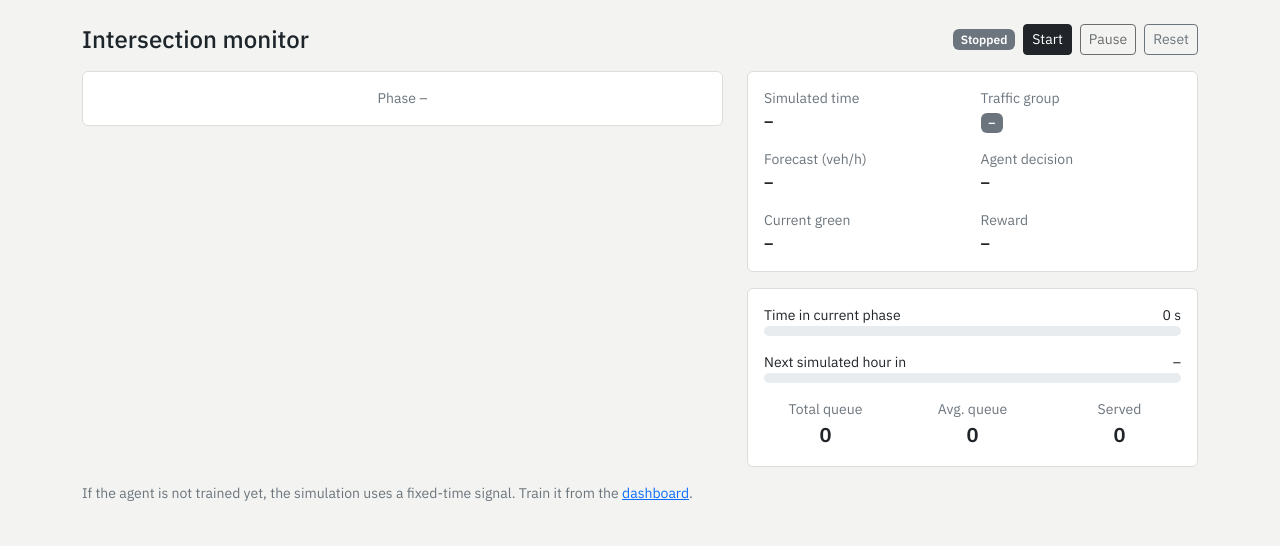
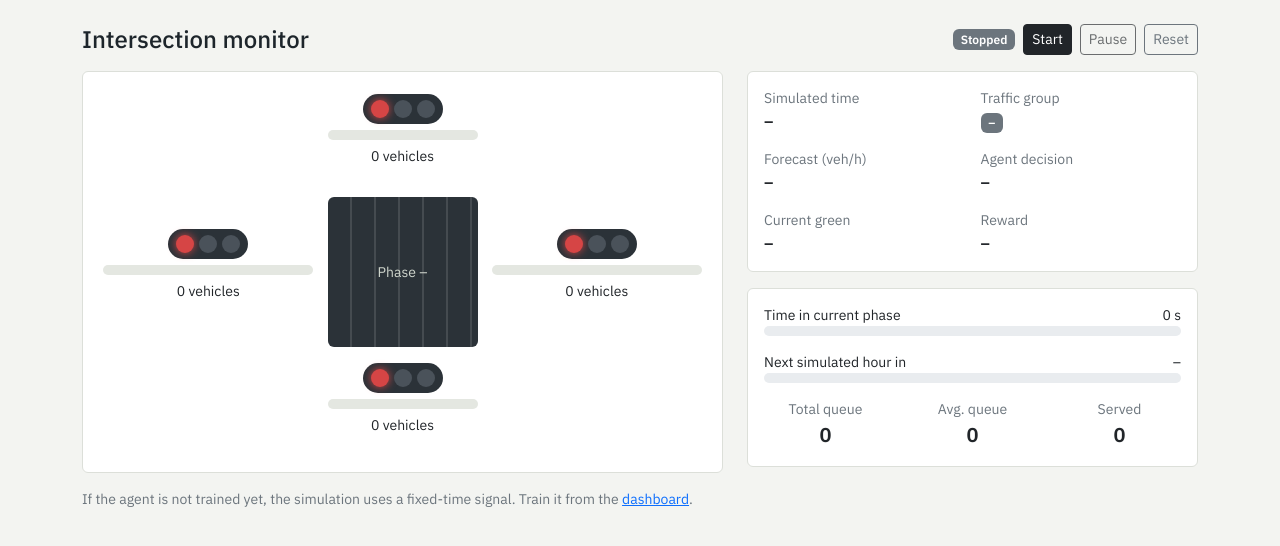
Before and after one commit to sierraerick46-afk/Smart-Traffic-Control, a Flask app: template templates/simula.html in a window 1280 px wide. Shown: the part 58-604 px from the top of the page. Run offline with Flask 3, Linux system fonts and the light colour scheme; the template is opened without the code that fills it, so the values that code supplies are empty; parts of the project's set-up code (start-up, migrations or seed data) failed here and were passed over.

Commit message:
Add train Js and Live monitor, intersection styles and traffic lights

```diff
--- a/static/css/styles.css
+++ b/static/css/styles.css
@@ -17,3 +17,32 @@ body { font-family:"IBM Plex Sans",system-ui,sans-serif; background:var(--paper)
 .hour-cell.c-info    { background:#3a8fb7; }
 .hour-cell.c-primary { background:#4a63c9; }
 .hour-cell.sel { opacity:1; outline:2px solid var(--ink); outline-offset:1px; }
+
+
+.intersection { display:grid; grid-template-columns:1fr 150px 1fr; grid-template-rows:auto 150px auto;
+                gap:10px; align-items:center; justify-items:center; }
+.acc-n { grid-column:2; grid-row:1; } .acc-w { grid-column:1; grid-row:2; }
+.acc-e { grid-column:3; grid-row:2; } .acc-s { grid-column:2; grid-row:3; }
+.crossing { grid-column:2; grid-row:2; width:150px; height:150px; background:var(--asphalt); border-radius:6px;
+            display:flex; align-items:center; justify-content:center;
+            background-image:repeating-linear-gradient(90deg,transparent 0 22px,rgba(255,255,255,.12) 22px 24px); }
+.crossing .text-secondary { color:#cfd5cc !important; }
+.acc { width:100%; max-width:210px; display:flex; flex-direction:column; align-items:center; gap:6px; }
+.acc-n, .acc-s { max-width:230px; }
+.acc .name { font-weight:600; font-size:.85rem; }
+.signal { display:flex; gap:5px; background:var(--asphalt); padding:6px 8px; border-radius:20px; }
+.lamp { width:18px; height:18px; border-radius:50%; background:#4a525a; transition:background .2s, box-shadow .2s; }
+.signal.red .lamp-r { background:var(--stop); box-shadow:0 0 8px var(--stop); }
+.signal.yellow .lamp-y { background:var(--wait); box-shadow:0 0 8px var(--wait); }
+.signal.green .lamp-g { background:var(--go); box-shadow:0 0 8px var(--go); }
+.queue-bar { width:100%; height:10px; background:#e4e7e1; border-radius:5px; overflow:hidden; }
+.queue-fill { height:100%; width:0; background:var(--go); transition:width .4s, background .4s; }
+.queue-fill.mid { background:var(--wait); } .queue-fill.high { background:var(--stop); }
+.cars { display:flex; flex-wrap:wrap; gap:2px; justify-content:center; min-height:14px; max-width:200px; }
+.car { width:10px; height:6px; border-radius:2px; background:#59636b; }
+
+@media (max-width:576px) {
+  .intersection { grid-template-columns:1fr 110px 1fr; grid-template-rows:auto 110px auto; }
+  .crossing { width:110px; height:110px; }
+}
+@media (prefers-reduced-motion:reduce) { .queue-fill, .lamp { transition:none; } }
--- a/static/js/main.js
+++ b/static/js/main.js
@@ -104,3 +104,89 @@ initHooks.push(async () => {
   if (s.metrics) renderMetrics(s.metrics);
 });
 slotHooks.push(loadPredict);
+function renderEval(ev) {
+  const row = (name, x) => `<tr><td>${name}</td><td class="text-end">${x.avg_queue}</td>
+    <td class="text-end">${x.throughput}</td><td class="text-end">${x.overflow}</td></tr>`;
+  $("eval-table").innerHTML = row("DQN agent", ev.dqn) + row("Fixed time (30 s)", ev.fixed) +
+    `<tr class="table-light"><td colspan="4" class="small">Queue reduction vs. fixed time: <strong>${ev.improvement_pct}%</strong></td></tr>`;
+}
+
+async function trainControl() {
+  const btn = $("btn-train-ctrl");
+  btn.disabled = true; $("spin-ctrl").classList.remove("d-none");
+  setMsg($("ctrl-msg"), "Training the agent in the simulator…");
+  try {
+    const r = await post("/api/train_control", { episodes: parseInt($("episodes").value, 10) || 60 });
+    setMsg($("ctrl-msg"), `Reward per episode: ${r.report.reward_first} → ${r.report.reward_last}`, "success");
+    renderEval(r.report.evaluation);
+  } catch (e) { setMsg($("ctrl-msg"), e.message, "danger"); }
+  btn.disabled = false; $("spin-ctrl").classList.add("d-none");
+}
+
+initHooks.push(() => { $("btn-train-ctrl").onclick = trainControl; });
+
+
+let timer = null, busy = false;
+
+function buildAccess(i) {
+  $(`acc-${i}`).innerHTML = `<div class="name" id="n-${i}"></div>
+    <div class="signal red" id="sig-${i}"><span class="lamp lamp-r"></span><span class="lamp lamp-y"></span><span class="lamp lamp-g"></span></div>
+    <div class="queue-bar"><div class="queue-fill" id="qf-${i}"></div></div>
+    <div class="small"><span id="qn-${i}">0</span> vehicles</div>
+    <div class="cars" id="cars-${i}"></div>`;
+}
+
+function renderSim(d) {
+  for (let i = 0; i < 4; i++) {
+    $(`n-${i}`).textContent = d.access_names[i];
+    $(`sig-${i}`).className = `signal ${d.signals[i]}`;
+    const q = d.queues[i], pct = (100 * q) / d.queue_cap;
+    const f = $(`qf-${i}`);
+    f.style.width = pct + "%";
+    f.className = "queue-fill" + (pct > 65 ? " high" : pct > 35 ? " mid" : "");
+    $(`qn-${i}`).textContent = q;
+    $(`cars-${i}`).innerHTML = '<span class="car"></span>'.repeat(Math.min(q, 24));
+  }
+  $("phase-name").textContent = `Green: ${d.phase_name}`;
+  $("m-time").textContent = `${d.day_name} ${String(d.sim_hour).padStart(2, "0")}:00`;
+  const c = $("m-cluster"); c.className = `badge text-bg-${d.cluster_color}`; c.textContent = d.cluster_label;
+  $("m-pred").textContent = d.predicted;
+  $("m-action").textContent = d.action_name;
+  $("m-green").textContent = d.yellow ? `${d.phase_name} (yellow)` : d.phase_name;
+  $("m-reward").textContent = d.reward;
+  $("m-tip").textContent = `${d.time_in_phase} s`;
+  $("bar-phase").style.width = Math.min(100, (100 * d.time_in_phase) / 60) + "%";
+  $("m-next").textContent = `${d.seconds_to_next_hour} s`;
+  $("bar-hour").style.width = (100 * (60 - d.seconds_to_next_hour)) / 60 + "%";
+  $("m-total").textContent = d.total_queue;
+  $("m-avg").textContent = d.avg_queue;
+  $("m-dep").textContent = d.departed_total;
+  const p = $("sim-policy"); p.className = `badge text-bg-${d.trained ? "success" : "warning"}`; p.textContent = d.policy;
+}
+
+async function tick() {
+  if (busy) return;
+  busy = true;
+  try { renderSim(await api("/api/simulation_step")); } catch (e) { console.error(e); }
+  busy = false;
+}
+
+function setRunning(on) {
+  $("btn-start").disabled = on; $("btn-pause").disabled = !on;
+  if (on) { tick(); timer = setInterval(tick, 1000); } else { clearInterval(timer); timer = null; }
+}
+
+function initSimulation() {
+  for (let i = 0; i < 4; i++) buildAccess(i);
+  $("btn-start").onclick = () => setRunning(true);
+  $("btn-pause").onclick = () => setRunning(false);
+  $("btn-reset").onclick = async () => {
+    setRunning(false); await post("/api/simulation_reset");
+    ["m-total", "m-avg", "m-dep"].forEach((id) => ($(id).textContent = "0"));
+    for (let i = 0; i < 4; i++) { $(`qf-${i}`).style.width = "0%"; $(`qn-${i}`).textContent = "0"; $(`cars-${i}`).innerHTML = ""; $(`sig-${i}`).className = "signal red"; }
+  };
+}
+
+document.addEventListener("DOMContentLoaded", () => {
+  if ($("sim-page")) initSimulation();
+});
```
